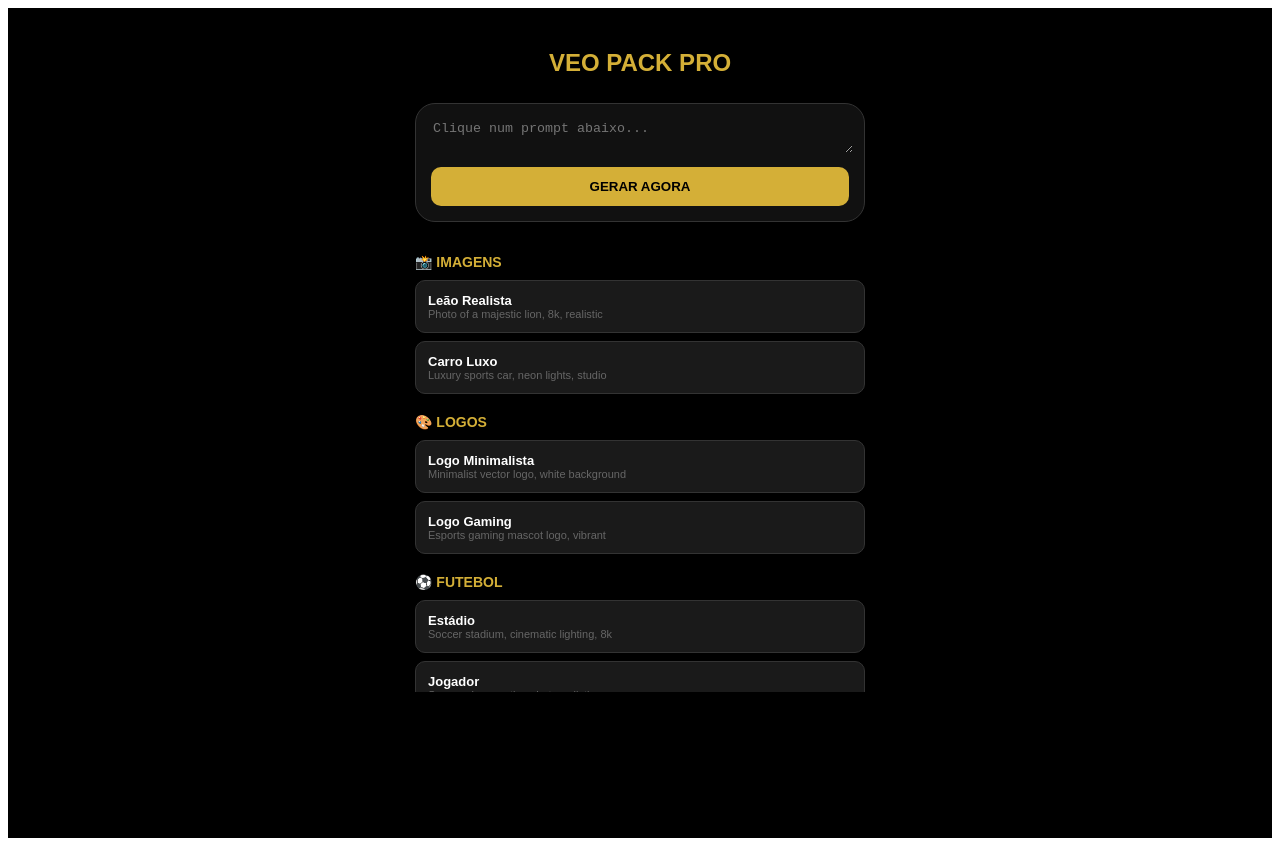
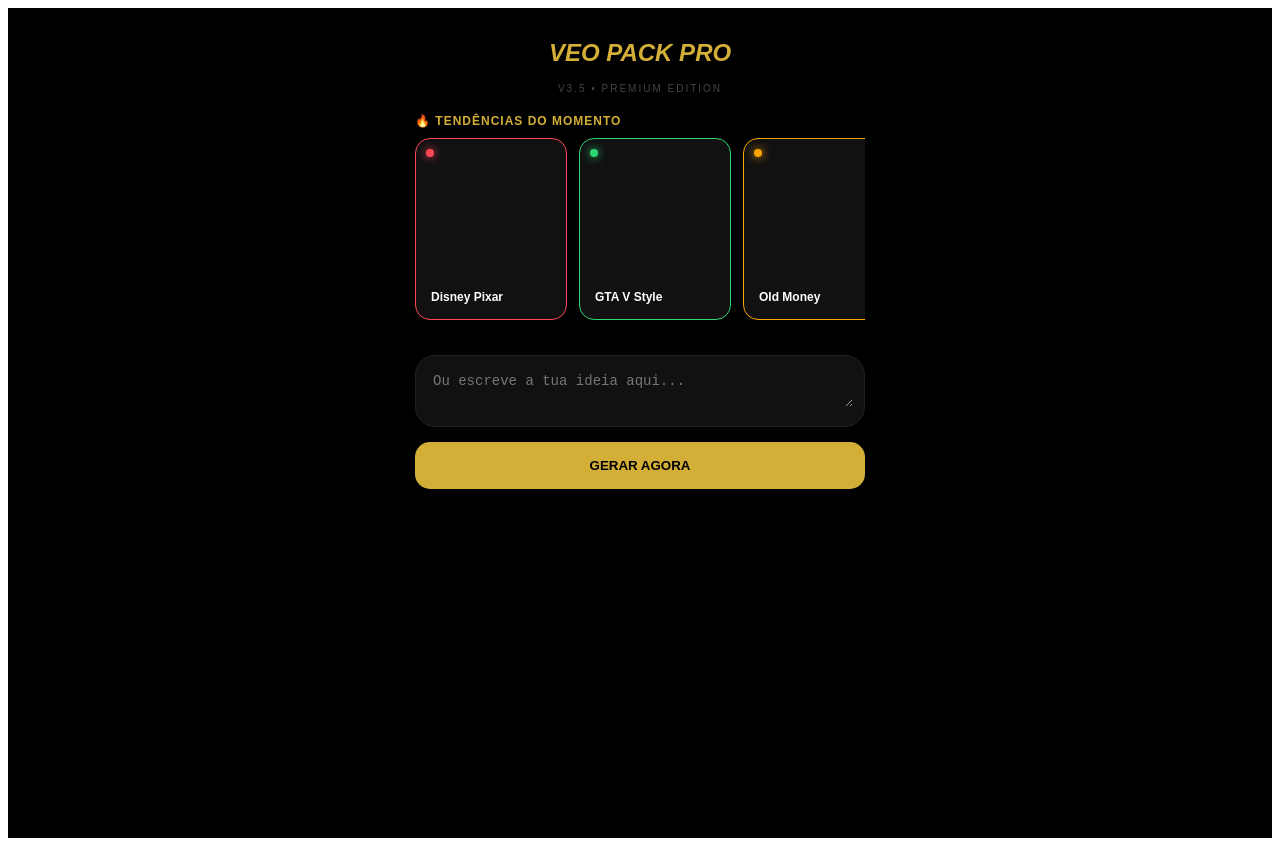
Before and after one commit to 253601mrl/veo-pack-pro-premium, a Next.js app: page / in a window 1280 px wide. Built offline with nearby package versions, Linux system fonts and the light colour scheme.

Commit message:
Enhance image generation and UI updates
Refactor the image generation logic and update UI elements.

```diff
--- a/pages/index.js
+++ b/pages/index.js
@@ -1,99 +1,96 @@
-import React, { useState } from 'react';
+import React, { useState, useEffect } from 'react';
 
 export default function Home() {
   const [prompt, setPrompt] = useState('');
   const [resultado, setResultado] = useState(null);
   const [carregando, setCarregando] = useState(false);
 
-  const biblioteca = [
-    { cat: "📸 IMAGENS", items: [
-      { n: "Leão Realista", p: "Photo of a majestic lion, 8k, realistic" },
-      { n: "Carro Luxo", p: "Luxury sports car, neon lights, studio" }
-    ]},
-    { cat: "🎨 LOGOS", items: [
-      { n: "Logo Minimalista", p: "Minimalist vector logo, white background" },
-      { n: "Logo Gaming", p: "Esports gaming mascot logo, vibrant" }
-    ]},
-    { cat: "⚽ FUTEBOL", items: [
-      { n: "Estádio", p: "Soccer stadium, cinematic lighting, 8k" },
-      { n: "Jogador", p: "Soccer player action shot, realistic" }
-    ]}
+  // OPÇÃO 4: CATEGORIAS DE TENDÊNCIAS (TRENDING)
+  const tendencias = [
+    { nome: "Disney Pixar", p: "3D animation style, Disney Pixar movie character, cute, expressive, 8k render", cor: "#ff4757" },
+    { nome: "GTA V Style", p: "Grand Theft Auto V loading screen art, cel shaded, saturated colors, digital illustration", cor: "#2ed573" },
+    { nome: "Old Money", p: "Quiet luxury aesthetic, vintage film photography, elegant lifestyle, grainy texture, 90s style", cor: "#ffa502" },
+    { nome: "Hyper-Glow", p: "Neon bioluminescence, glowing flowers and animals, dark forest, mystical, vibrant contrast", cor: "#3742fa" },
+    { nome: "Baroque Art", p: "Classical oil painting, Caravaggio style, dramatic shadows, gold frames, historic masterpiece", cor: "#747d8c" }
   ];
 
-  const gerar = () => {
-    if (!prompt) return alert("Escolha um prompt abaixo!");
+  const gerar = async (pBase) => {
+    const finalPrompt = pBase || prompt;
+    if (!finalPrompt) return alert("Escreve algo ou seleciona uma tendência!");
+
     setCarregando(true);
     setResultado(null);
 
-    // USANDO SERVIDOR TURBO (AirForce/Flux)
-    const url = `https://api.airforce/v1/image/generations?prompt=${encodeURIComponent(prompt)}&model=flux&size=1:1`;
+    const seed = Math.floor(Math.random() * 999999);
+    const url = `https://pollinations.ai/p/${encodeURIComponent(finalPrompt)}?width=768&height=768&seed=${seed}&model=flux&nologo=true`;
 
-    // Tentativa direta sem esperar buffer pesado
-    setResultado(url);
-
-    // Simula carregamento rápido
-    setTimeout(() => {
+    const img = new Image();
+    img.src = url;
+    img.onload = () => {
+      setResultado(url);
       setCarregando(false);
-    }, 2000);
+    };
   };
 
   return (
     <div style={{ backgroundColor: '#000', color: '#fff', minHeight: '100vh', fontFamily: 'sans-serif', padding: '15px' }}>
 
-      <header style={{ textAlign: 'center', padding: '10px' }}>
-        <h1 style={{ color: '#D4AF37', fontSize: '24px', fontWeight: 'bold' }}>VEO PACK PRO</h1>
+      <header style={{ textAlign: 'center', marginBottom: '20px' }}>
+        <h1 style={{ color: '#D4AF37', fontSize: '24px', fontWeight: '900', fontStyle: 'italic' }}>VEO PACK PRO</h1>
+        <p style={{ color: '#444', fontSize: '10px', letterSpacing: '2px' }}>V3.5 • PREMIUM EDITION</p>
       </header>
 
-      <div style={{ maxWidth: '450px', margin: '0 auto' }}>
+      <main style={{ maxWidth: '450px', margin: '0 auto' }}>
 
-        {/* ZONA DE RESULTADO - Rápida */}
+        {/* SEÇÃO TRENDING (OPÇÃO 4) */}
+        <div style={{ marginBottom: '25px' }}>
+          <p style={{ fontSize: '12px', fontWeight: 'bold', color: '#D4AF37', marginBottom: '10px', letterSpacing: '1px' }}>🔥 TENDÊNCIAS DO MOMENTO</p>
+          <div style={{ display: 'flex', overflowX: 'auto', gap: '12px', paddingBottom: '10px', scrollbarWidth: 'none' }}>
+            {tendencias.map((t, i) => (
+              <div
+                key={i}
+                onClick={() => { setPrompt(t.p); gerar(t.p); }}
+                style={{ minWidth: '120px', height: '150px', backgroundColor: '#111', borderRadius: '15px', border: `1px solid ${t.cor}`, padding: '15px', display: 'flex', flexDirection: 'column', justifyContent: 'flex-end', cursor: 'pointer', position: 'relative', overflow: 'hidden' }}
+              >
+                <div style={{ position: 'absolute', top: '10px', left: '10px', width: '8px', height: '8px', backgroundColor: t.cor, borderRadius: '50%', boxShadow: `0 0 10px ${t.cor}` }}></div>
+                <span style={{ fontSize: '12px', fontWeight: 'bold', color: '#fff' }}>{t.nome}</span>
+              </div>
+            ))}
+          </div>
+        </div>
+
+        {/* INPUT DE TEXTO PERSONALIZADO */}
+        <div style={{ backgroundColor: '#111', borderRadius: '20px', padding: '15px', border: '1px solid #222', marginBottom: '15px' }}>
+          <textarea
+            value={prompt}
+            onChange={(e) => setPrompt(e.target.value)}
+            placeholder="Ou escreve a tua ideia aqui..."
+            style={{ width: '100%', backgroundColor: 'transparent', border: 'none', color: '#fff', outline: 'none', fontSize: '14px' }}
+            rows="2"
+          />
+        </div>
+
+        <button
+          onClick={() => gerar()}
+          style={{ width: '100%', backgroundColor: '#D4AF37', color: '#000', padding: '16px', borderRadius: '15px', fontWeight: 'bold', border: 'none', marginBottom: '20px' }}
+        >
+          {carregando ? 'A GERAR...' : 'GERAR AGORA'}
+        </button>
+
+        {/* ÁREA DE RESULTADO */}
         {resultado && (
-          <div style={{ marginBottom: '20px' }}>
-            <img
-              src={resultado}
-              style={{ width: '100%', borderRadius: '15px', border: '1px solid #D4AF37' }}
-              alt="Resultado"
-              onError={() => alert("Servidor ocupado, tente outro prompt")}
-            />
+          <div style={{ textAlign: 'center', animation: 'fadeIn 0.5s' }}>
+            <img src={resultado} style={{ width: '100%', borderRadius: '20px', border: '2px solid #D4AF37' }} />
+            <a href={resultado} download style={{ display: 'block', color: '#D4AF37', marginTop: '15px', textDecoration: 'none', fontSize: '13px', fontWeight: 'bold' }}>✓ GUARDAR NA GALERIA</a>
           </div>
         )}
 
-        {/* INPUT E BOTÃO FIXO */}
-        <div style={{ backgroundColor: '#111', padding: '15px', borderRadius: '20px', border: '1px solid #333', marginBottom: '20px' }}>
-          <textarea
-            value={prompt}
-            onChange={(e) => setPrompt(e.target.value)}
-            placeholder="Clique num prompt abaixo..."
-            style={{ width: '100%', backgroundColor: 'transparent', border: 'none', color: '#fff', outline: 'none' }}
-          />
-          <button
-            onClick={gerar}
-            style={{ width: '100%', backgroundColor: '#D4AF37', color: '#000', padding: '12px', borderRadius: '10px', fontWeight: 'bold', marginTop: '10px', border: 'none' }}
-          >
-            {carregando ? 'GERANDO...' : 'GERAR AGORA'}
-          </button>
-        </div>
+      </main>
 
-        {/* LISTAGEM DE CATEGORIAS */}
-        <div style={{ height: '400px', overflowY: 'auto', paddingBottom: '50px' }}>
-          {biblioteca.map((s, i) => (
-            <div key={i} style={{ marginBottom: '20px' }}>
-              <h2 style={{ color: '#D4AF37', fontSize: '14px', marginBottom: '10px' }}>{s.cat}</h2>
-              {s.items.map((item, idx) => (
-                <div
-                  key={idx}
-                  onClick={() => setPrompt(item.p)}
-                  style={{ backgroundColor: '#1a1a1a', padding: '12px', borderRadius: '10px', marginBottom: '8px', border: '1px solid #333' }}
-                >
-                  <p style={{ margin: 0, fontSize: '13px', fontWeight: 'bold' }}>{item.n}</p>
-                  <p style={{ margin: 0, fontSize: '11px', color: '#666' }}>{item.p}</p>
-                </div>
-              ))}
-            </div>
-          ))}
-        </div>
-
-      </div>
+      <style jsx>{`
+        @keyframes fadeIn { from { opacity: 0; transform: translateY(10px); } to { opacity: 1; transform: translateY(0); } }
+        div::-webkit-scrollbar { display: none; }
+      `}</style>
     </div>
   );
 }
```
